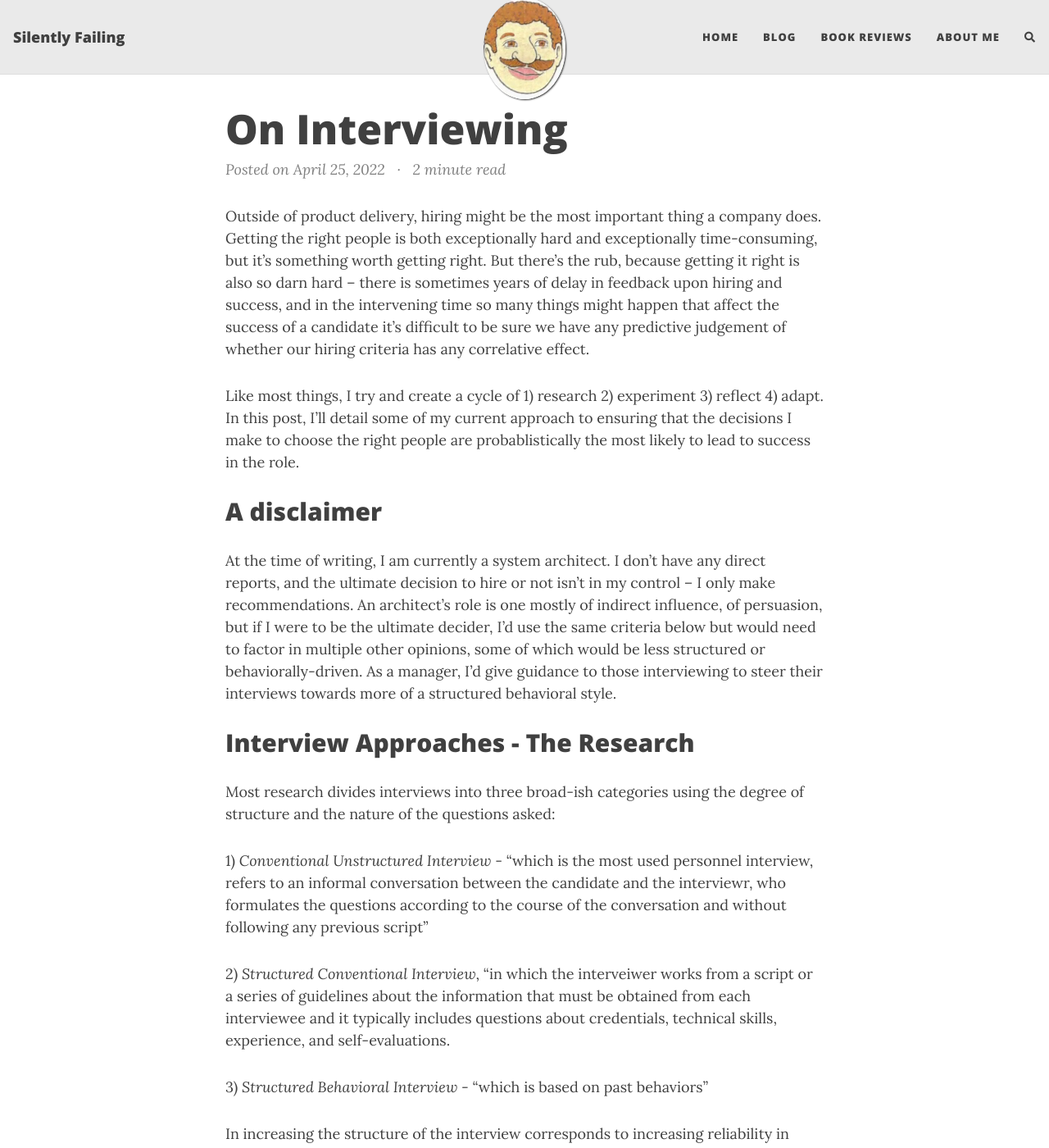
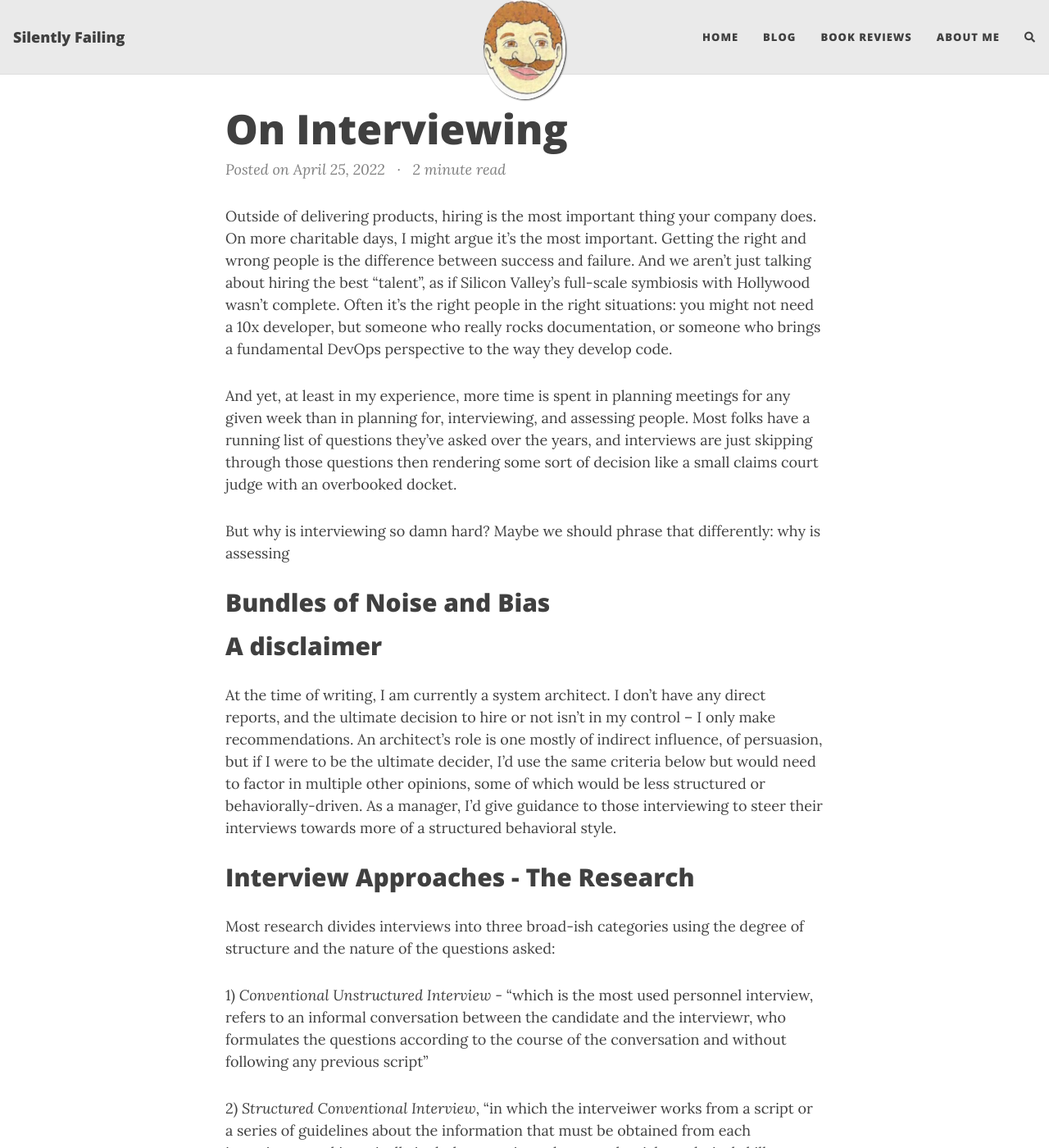
Before and after one commit to mmcintyre1/silently-failing, a Jekyll site: the page built from _posts/blog/2022-04-25-on-interviewing.md, in a window 1280 px wide and 1400 px high. Shown: the whole window at 82% size. Built offline with Jekyll 4.4.1, drawn with Linux system fonts in a browser that asks for light colours; nearby versions of some CDN libraries; comment, search, counter and statistics services are not loaded.

Commit message:
checking in draft

```diff
--- a/_posts/blog/2022-04-25-on-interviewing.md
+++ b/_posts/blog/2022-04-25-on-interviewing.md
@@ -9,9 +9,13 @@ readtime: true
 tags: ["blog", "business"]
 ---
 
-Outside of product delivery, hiring might be the most important thing a company does. Getting the right people is both exceptionally hard and exceptionally time-consuming, but it's something worth getting right. But there's the rub, because getting it right is also so darn hard -- there is sometimes years of delay in feedback upon hiring and success, and in the intervening time so many things might happen that affect the success of a candidate it's difficult to be sure we have any predictive judgement of whether our hiring criteria has any correlative effect.
+Outside of delivering products, hiring is the most important thing your company does. On more charitable days, I might argue it's the most important. Getting the right and wrong people is the difference between success and failure. And we aren't just talking about hiring the best "talent", as if Silicon Valley's full-scale symbiosis with Hollywood wasn't complete. Often it's the right people in the right situations: you might not need a 10x developer, but someone who really rocks documentation, or someone who brings a fundamental DevOps perspective to the way they develop code.
 
-Like most things, I try and create a cycle of 1) research 2) experiment 3) reflect 4) adapt. In this post, I'll detail some of my current approach to ensuring that the decisions I make to choose the right people are probablistically the most likely to lead to success in the role.
+And yet, at least in my experience, more time is spent in planning meetings for any given week than in planning for, interviewing, and assessing people. Most folks have a running list of questions they've asked over the years, and interviews are just skipping through those questions then rendering some sort of decision like a small claims court judge with an overbooked docket.
+
+But why is interviewing so damn hard? Maybe we should phrase that differently: why is assessing
+
+## Bundles of Noise and Bias
 
 ## A disclaimer
 At the time of writing, I am currently a system architect. I don't have any direct reports, and the ultimate decision to hire or not isn't in my control -- I only make recommendations. An architect's role is one mostly of indirect influence, of persuasion, but if I were to be the ultimate decider, I'd use the same criteria below but would need to factor in multiple other opinions, some of which would be less structured or behaviorally-driven. As a manager, I'd give guidance to those interviewing to steer their interviews towards more of a structured behavioral style.
```
Also changed, not shown: other parts of _posts/blog/2022-04-25-on-interviewing.md (+0 -1 lines).
